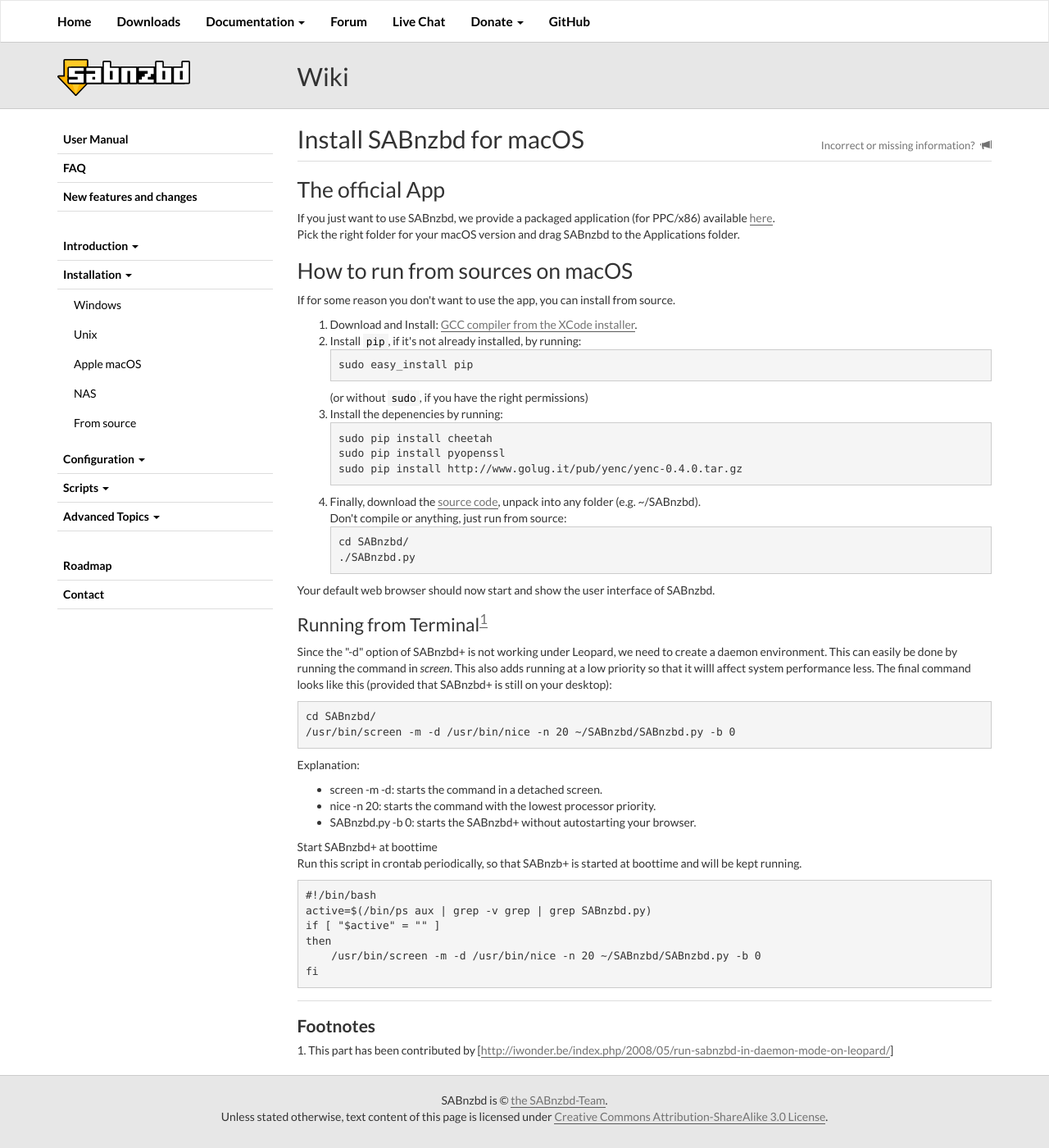
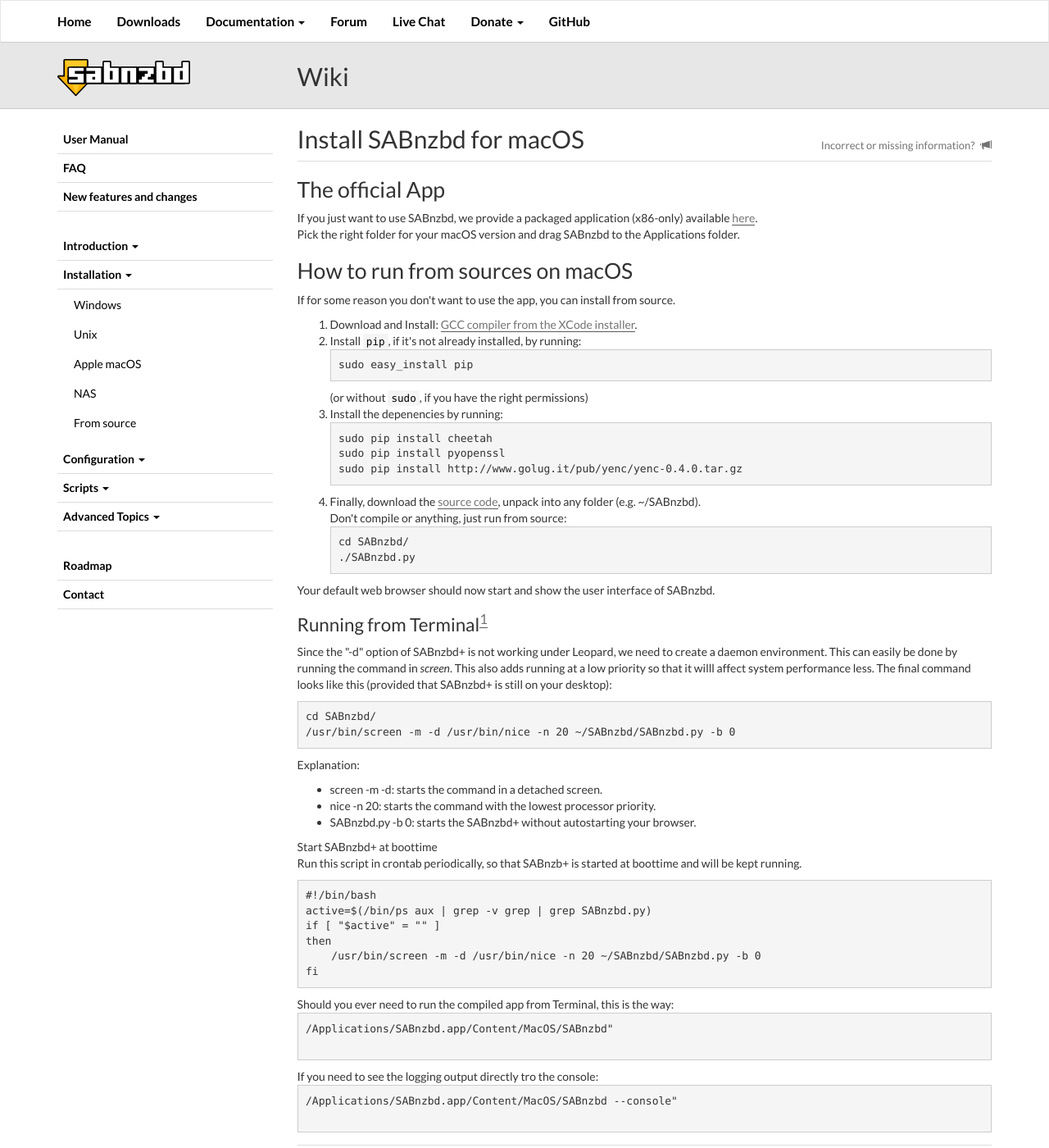
Before and after one commit to sabnzbd/sabnzbd.github.io, a Jekyll site: the page built from wiki/installation/install-osx-src.html, in a window 1280 px wide and 1400 px high. Shown: the whole window at 82% size. Built offline with Jekyll 4.4.1, drawn with Linux system fonts in a browser that asks for light colours.

Commit message:
Update OSX instructions
Remove PPC reference
Add info about running the compiled app from Terminal

```diff
--- a/wiki/installation/install-osx-src.html
+++ b/wiki/installation/install-osx-src.html
@@ -4,7 +4,7 @@
 
 
 <h1 id="toc0"><span>The official App</span></h1>
-<p>If you just want to use SABnzbd, we provide a packaged application (for PPC/x86) available  <a href="/downloads">here</a>. <br/>Pick the right folder for your macOS version and drag SABnzbd to the Applications folder.</p>
+<p>If you just want to use SABnzbd, we provide a packaged application (x86-only) available  <a href="/downloads">here</a>. <br/>Pick the right folder for your macOS version and drag SABnzbd to the Applications folder.</p>
 <h1 id="toc1"><span>How to run from sources on macOS</span></h1>
 <p>If for some reason you don't want to use the app, you can install from source.</p>
 
@@ -50,6 +50,17 @@
 fi</code>
 </pre>
 </div>
+Should you ever need to run the compiled app from Terminal, this is the way:
+<div class="code">
+    <pre><code>/Applications/SABnzbd.app/Content/MacOS/SABnzbd"</code>
+    </pre>
+</div>
+If you need to see the logging output directly tro the console:
+<div class="code">
+    <pre><code>/Applications/SABnzbd.app/Content/MacOS/SABnzbd --console"</code>
+    </pre>
+</div>
+
 <div class="footnotes-footer">
     <div class="title">Footnotes</div>
     <div class="footnote-footer" id="footnote-1">1. This part has been contributed by [<a href="http://iwonder.be/index.php/2008/05/run-sabnzbd-in-daemon-mode-on-leopard/" target="_blank">http://iwonder.be/index.php/2008/05/run-sabnzbd-in-daemon-mode-on-leopard/</a>]</div>
```
